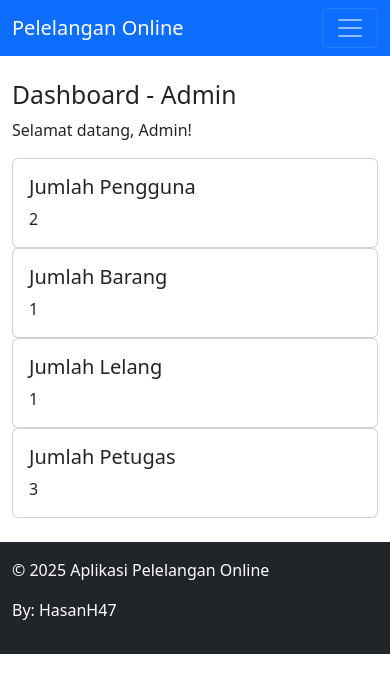
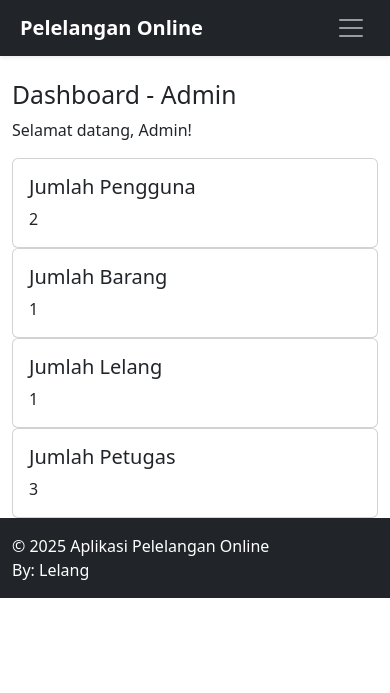
Before and after one commit to al-kawsar/school_lelang_barang, a PHP site: page /pages/admin/dashboard.php in a window 390 px wide. Shown: the top 693 px of the page. Run offline with PHP 8.4, Linux system fonts and the light colour scheme; a user stored in the database is signed in; data comes from the database, SQL or seed files in the repository.

Commit message:
refactor(ui): Improve responsive design for header and footer

```diff
--- a/includes/footer.php
+++ b/includes/footer.php
@@ -1,23 +1,18 @@
-        <!-- Ini adalah bagian utama konten aplikasi yang akan diisi oleh halaman-halaman lain -->
-
 </div> <!-- Penutup container utama -->
+</main>
 
 <!-- Footer -->
-        <footer class="mt-4 py-3 bg-dark text-white">
+<footer class="footer mt-auto py-3 bg-dark text-white">
   <div class="container">
     <div class="row">
       <div class="col-md-6">
-                <p>&copy; <?= date('Y'); ?> Aplikasi Pelelangan Online</p>
+        <p class="mb-0">&copy; <?= date('Y'); ?> Aplikasi Pelelangan Online</p>
       </div>
-              <div class="col-md-6 text-md-right">
-                <p>By: HasanH47</p>
-                <!-- <p>Hubungi kami: info@pelelanganonline.com</p> -->
+      <div class="col-md-6 text-md-end">
+        <p class="mb-0">By: Lelang</p>
       </div>
     </div>
   </div>
 </footer>
-
-        <!-- Tautan ke berkas JavaScript terakhir jika diperlukan -->
 </body>
-
 </html>
--- a/includes/navbar.php
+++ b/includes/navbar.php
@@ -1,62 +1,100 @@
-<!-- Navbar -->
-<nav class="navbar navbar-expand-lg navbar-dark bg-primary">
+<!-- Improved Navbar with modern design -->
+<nav class="navbar navbar-expand-lg navbar-dark bg-dark shadow-sm">
   <div class="container">
-    <a class="navbar-brand" href="#">Pelelangan Online</a>
-    <button class="navbar-toggler" type="button" data-bs-toggle="collapse" data-bs-target="#navbarNav" aria-controls="navbarNav" aria-expanded="false" aria-label="Toggle navigation">
+    <a class="navbar-brand fw-bold d-flex align-items-center" href="index.php">
+      <i class="bi bi-hammer me-2"></i>
+      Pelelangan Online
+    </a>
+    <button class="navbar-toggler border-0" type="button" data-bs-toggle="collapse" data-bs-target="#navbarNav"
+    aria-controls="navbarNav" aria-expanded="false" aria-label="Toggle navigation">
     <span class="navbar-toggler-icon"></span>
   </button>
   <div class="collapse navbar-collapse" id="navbarNav">
-      <ul class="navbar-nav">
+    <ul class="navbar-nav ms-auto">
       <?php
-        // Periksa apakah pengguna sudah login atau belum
+        // Check if user is logged in
       if (isset($_SESSION['user_id'])) {
-          // Jika sudah login, tampilkan tautan sesuai peran pengguna
-          if ($_SESSION['user_role'] == 'admin') {
-            // Tautan untuk admin
+          // Variables for common menu items
+        $dashboardItem = '<li class="nav-item">
+        <a class="nav-link d-flex align-items-center" href="dashboard.php">
+        <i class="bi bi-speedometer2 me-1"></i> Dashboard
+        </a>
+        </li>';
+        $logoutItem = '<li class="nav-item">
+        <a class="nav-link d-flex align-items-center text-danger" href="/pages/logout.php">
+        <i class="bi bi-box-arrow-right me-1"></i> Logout
+        </a>
+        </li>';
+
+          // Display navigation based on user role
+        switch ($_SESSION['user_role']) {
+          case 'admin':
+          echo $dashboardItem;
           echo '<li class="nav-item">
-                                <a class="nav-link" href="dashboard.php">Dashboard</a>
+          <a class="nav-link d-flex align-items-center" href="manage_items.php">
+          <i class="bi bi-box-seam me-1"></i> Kelola Barang
+          </a>
           </li>
           <li class="nav-item">
-                                <a class="nav-link" href="manage_items.php">Kelola Barang</a>
+          <a class="nav-link d-flex align-items-center" href="manage_users.php">
+          <i class="bi bi-people me-1"></i> Kelola Pengguna
+          </a>
           </li>
           <li class="nav-item">
-                                <a class="nav-link" href="manage_users.php">Kelola Pengguna</a>
+          <a class="nav-link d-flex align-items-center" href="generate_report.php">
+          <i class="bi bi-file-earmark-text me-1"></i> Generate Laporan
+          </a>
+          </li>';
+          echo $logoutItem;
+          break;
+
+          case 'petugas':
+          echo $dashboardItem;
+          echo '<li class="nav-item">
+          <a class="nav-link d-flex align-items-center" href="manage_items.php">
+          <i class="bi bi-box-seam me-1"></i> Kelola Barang
+          </a>
           </li>
           <li class="nav-item">
-                                <a class="nav-link" href="generate_report.php">Generate Laporan</a>
+          <a class="nav-link d-flex align-items-center" href="manage_auctions.php">
+          <i class="bi bi-currency-exchange me-1"></i> Kelola Lelang
+          </a>
           </li>
           <li class="nav-item">
-                              <a class="nav-link" href="' . BASE_URL . '/pages/logout.php">Logout</a>
+          <a class="nav-link d-flex align-items-center" href="generate_report.php">
+          <i class="bi bi-file-earmark-text me-1"></i> Generate Laporan
+          </a>
           </li>';
-          } elseif ($_SESSION['user_role'] == 'petugas') {
-            // Tautan untuk petugas
+          echo $logoutItem;
+          break;
+
+          case 'masyarakat':
+          echo $dashboardItem;
           echo '<li class="nav-item">
-                                <a class="nav-link" href="dashboard.php">Dashboard</a>
+          <a class="nav-link d-flex align-items-center" href="view_auctions.php">
+          <i class="bi bi-gift me-1"></i> Lihat Lelang
+          </a>
+          </li>';
+          echo $logoutItem;
+          break;
+        }
+      } else {
+          // Display options for users who are not logged in
+        echo '<li class="nav-item">
+        <a class="nav-link d-flex align-items-center" href="index.php">
+        <i class="bi bi-house-door me-1"></i> Beranda
+        </a>
         </li>
         <li class="nav-item">
-                                <a class="nav-link" href="manage_items.php">Kelola Barang</a>
+        <a class="nav-link d-flex align-items-center" href="login.php">
+        <i class="bi bi-box-arrow-in-right me-1"></i> Login
+        </a>
         </li>
         <li class="nav-item">
-                                <a class="nav-link" href="manage_auctions.php">Kelola Lelang</a>
-                              </li>
-                              <li class="nav-item">
-                                <a class="nav-link" href="generate_report.php">Generate Laporan</a>
-                              </li>
-                              <li class="nav-item">
-                              <a class="nav-link" href="' . BASE_URL . '/pages/logout.php">Logout</a>
+        <a class="nav-link d-flex align-items-center" href="register.php">
+        <i class="bi bi-person-plus me-1"></i> Register
+        </a>
         </li>';
-          } elseif ($_SESSION['user_role'] == 'masyarakat') {
-            // Tautan untuk masyarakat
-            echo '<li class="nav-item">
-                                <a class="nav-link" href="dashboard.php">Dashboard</a>
-                              </li>
-                              <li class="nav-item">
-                                <a class="nav-link" href="view_auctions.php">Lihat Lelang</a>
-                              </li>
-                              <li class="nav-item">
-                              <a class="nav-link" href="' . BASE_URL . '/pages/logout.php">Logout</a>
-                              </li>';
-          }
       }
       ?>
     </ul>
```
Also changed, not shown: includes/header.php (+18 -19 lines). Lines whose indentation alone changed are shown as unchanged.
